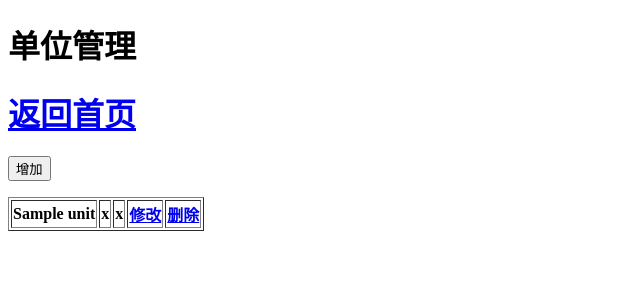
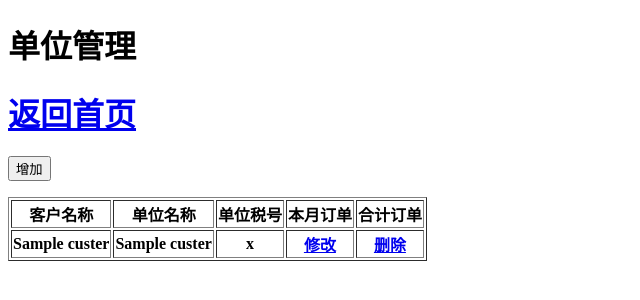
Before and after one commit to lick1987/Django, a Django app: template day1/index/templates/customer.html in a window 1280 px wide. Shown: the top 300 px of the page, without its empty margins (0-640 px from the left). Run offline with Django 3.2, Linux system fonts and the light colour scheme; the template is opened without the code that fills it: most values are stand-ins (such as "Sample title", 1, 10 or a date in 2020); lists and menus that the app fills with data are empty.

Commit message:
增加用户和客户关联

```diff
--- a/day1/index/models.py
+++ b/day1/index/models.py
@@ -26,6 +26,7 @@ class customer(models.Model):
     uaddres=models.CharField(max_length=50,verbose_name='收货地址')
     uchoice=models.CharField(max_length=10,verbose_name='发票类型',default='纸质发票')
     isActive = models.BooleanField(default=True,verbose_name='状态')
+    unit=models.ManyToManyField(unit)
     def __str__(self):
         return str(self.uname)
     class Meta:
--- a/day1/index/templates/customer.html
+++ b/day1/index/templates/customer.html
@@ -8,16 +8,23 @@
 <h1>单位管理</h1>
 <h1><a href="/">返回首页</a></h1>
 <table border="1">
-
-    {% for i in uList %}
-     <input type="hidden" name="id" value="{{i.id}}">
     <tr>
-    <th>{{ i.unit.uname }}</th>
-    <th>{{ i.unit.upwd }}</th>
-    <th>{{ i.unit.upwd }}</th>
-    <th><a href="/modifyUnit/{{ i.unit.id }}">修改</a></th>
-    <th><a href="/deletUnit/{{ i.unit.id }}">删除</a></th>
-    </tr>
+            <th>客户名称</th>
+            <th>单位名称</th>
+            <th>单位税号</th>
+            <th>本月订单</th>
+            <th>合计订单</th>
+            </tr>
+    {% for i in custList %}
+        {% for j in i.custer %}
+            <tr>
+            <th>{{ j.custer }}</th>
+            <th>{{ j.unitName }}</th>
+            <th>{{ j.unitPwd }}</th>
+            <th><a href="/modifyUnit/{{ i.unit.id }}">修改</a></th>
+            <th><a href="/deletUnit/{{ i.unit.id }}">删除</a></th>
+            </tr>
+        {% endfor %}
     {% endfor %}
     <p>
         <input type="button" id="add" value="增加" onclick="javascript:window.location.href='/addUnit'">
```
Also changed, not shown: day1/index/views.py (+20 -1 lines), day1/index/migrations/0014_auto_20190420_1952.py (added), day1/index/migrations/0015_customer_unit.py (added).
